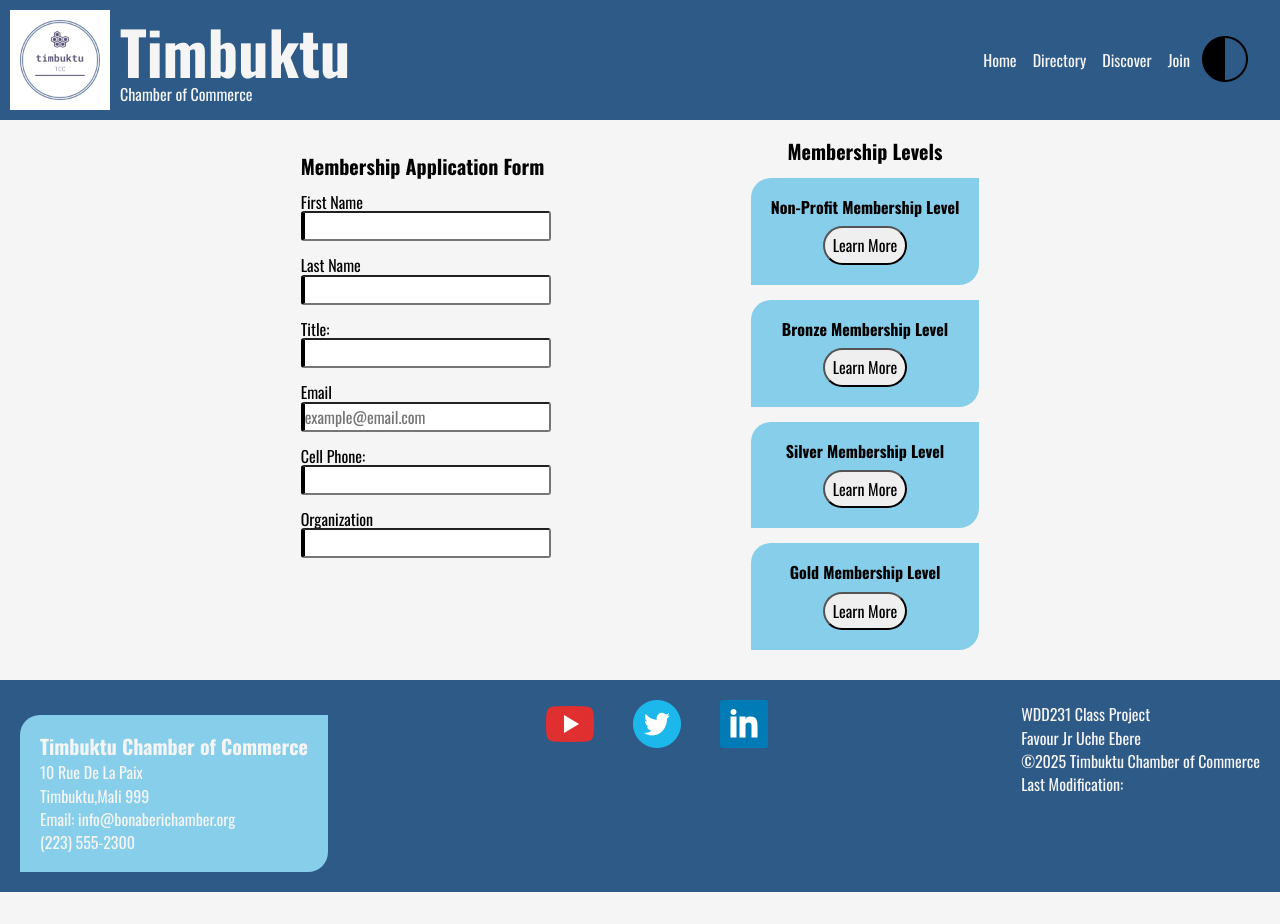
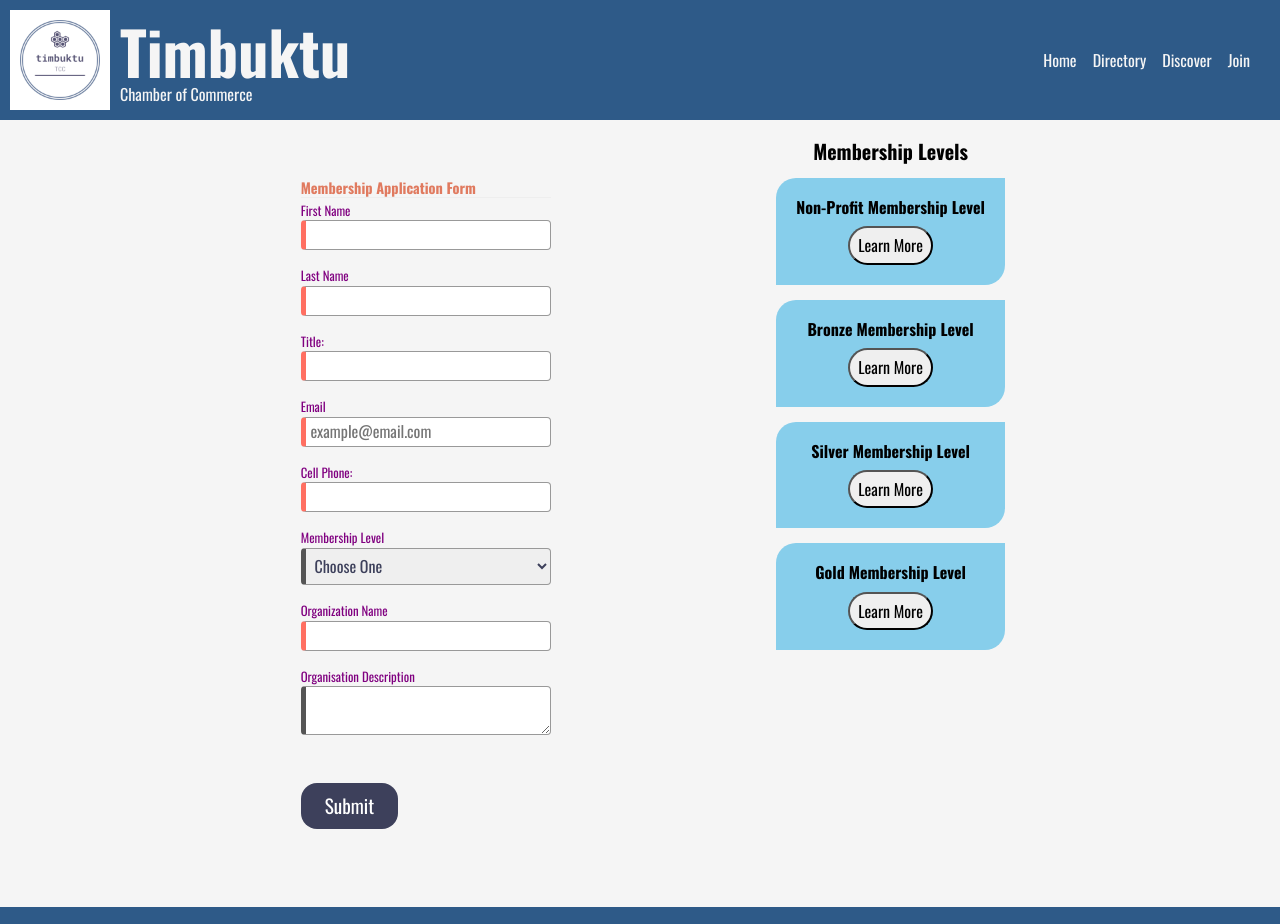
Before and after one commit to ra386/wdd231, a plain HTML site: page chamber/join.html in a window 1280 px wide. Shown: the top 924 px of the page. Before the commit the page ends 892 px from the top, so only its background shows below. Drawn offline with nearby package versions, Linux system fonts and the light colour scheme; a web font is replaced by a local one.

Commit message:
progress

```diff
--- a/chamber/join.html
+++ b/chamber/join.html
@@ -50,7 +50,7 @@
            </div>
         </nav>
 
-      <a href=""><img src="images/quatermoon.png" alt="" class="view"></a>
+      <!-- <a href=""><img src="images/quatermoon.png" alt="" class="view"></a> -->
       </div>
   </div>
     </header>
@@ -91,11 +91,27 @@
                         autocomplete="tel" required>
                 </div>
                 <div>
-                    <label for="organization-name">Organization</label>
+                    <label for="membership-level">Membership Level</label>
+                    <select name="membership-level" id="membership-level">
+                        <option value="" disabled selected>Choose One </option>
+                        <option value="non-profit">Non-Profit Membership</option>
+                        <option value="bronze">Bronze Membership</option>
+                        <option value="silver">Silver Membership</option>
+                        <option value="gold">Gold Membership</option>
+                      </select>
+                </div>
+                <div>
+                    <label for="organization-name">Organization Name</label>
                     <input type="text" id="organization-name" name="organizationName"
                         title="Enter the name of your business/organization" autocomplete="organization"
                         required>
                 </div>
+                <div class="din">
+                    <label for="review">Organisation Description</label>
+                    <textarea id="review" name="review"></textarea>
+                </div>
+                   <input type="hidden" name="timestamp" id="timestamp">
+                   <input type="submit" value="Submit" id="submit" class="fin">
             </div>
         </form>
 
--- a/chamber/styles/index.css
+++ b/chamber/styles/index.css
@@ -206,6 +206,7 @@ nav button{
     color: var(--secondary-color1);
     background-color: var(--primary-color1);
     padding: 10px;
+
 }
 ul{
     text-align: left;
@@ -213,6 +214,8 @@ ul{
 }
 .container section{
     background-color: var(--primary-color2);
+    border-radius: 10px;
+    padding: 5px;
 }
 picture  img{
     object-fit: cover;
--- a/chamber/styles/join.css
+++ b/chamber/styles/join.css
@@ -160,7 +160,7 @@ main{
 
 
 }
-form label{
+/* form label{
     display: block;
 }
 form div{
@@ -172,7 +172,87 @@ form input{
     height: 30px;
     width: 250px;
 
-}
+} */
+
+
+
+form {
+    margin: 1rem 2%;
+
+    label {
+      display: block;
+      font-size: .8rem;
+      color: purple;
+      padding-top: .2rem;
+    }
+    h3 {
+      font-size: .9rem;
+      color: #E07A5F;
+      margin: 1.5rem 0 .2rem 0;
+      border-bottom: 1px solid #eee;
+    }
+
+    input[type=text],
+    input[type=tel],
+    input[type=date],
+    input[type=email],
+    select {
+      display: block;
+      margin: .1rem 0 1rem 0 ;
+      padding: .3rem;
+      border: 1px solid #999;
+      border-radius: 4px;
+      border-left-width: 5px;
+      border-left-color:#555;
+      font-size: 1rem;
+      color: #3D405B;
+      width: 250px;
+    }
+    textarea{
+      display: block;
+      margin: .1rem 0 1rem 0 ;
+      padding: .3rem;
+      border: 1px solid #999;
+      border-radius: 4px;
+      border-left-width: 5px;
+      border-left-color:#555;
+      font-size: 1rem;
+      color: #3D405B;
+      width: 250px;
+
+    }
+
+    input:required {border-left-color: var(--secondary-color2);}
+    input:focus {border-left-color: black; outline:none;}
+    input:required:valid{border-left-color: var(--primary-color1);}
+
+    input[type=submit] {
+      border: none;
+      text-align: center;
+      background-color: #3D405B;
+      color: white;
+      border-radius: 1rem;
+      padding: .75rem 1.5rem;
+      margin: 2rem 0;
+      font-size: 1.2rem;
+      -webkit-appearance: none;
+      appearance: none;
+    }
+  }
+  input:-webkit-autofill{
+    -webkit-text-fill-color: #3D405B;
+  }
+
+  #results {
+    background-color: #F4F1DE;
+    padding: 0 1rem;
+    border: 1px solid #E07A5F;
+    border-radius: 6px;
+  }
+
+
+
+
 .grades button{
     margin-top: 10px;
     padding: 8px;
```
Also changed, not shown: chamber/index.html (+4 -3 lines), chamber/styles/index-small.css (+50 -0 lines).
